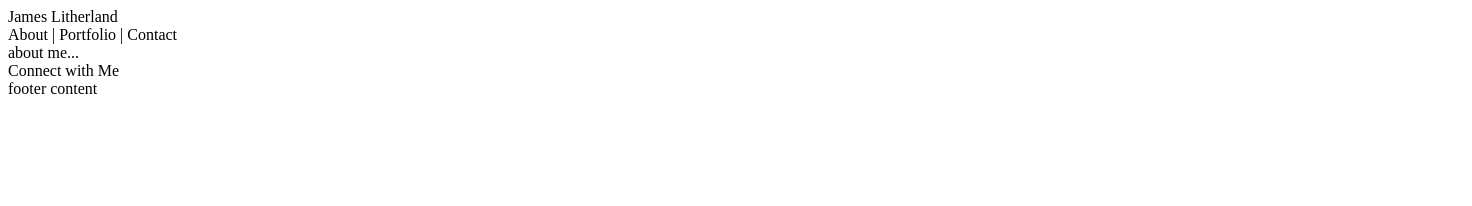
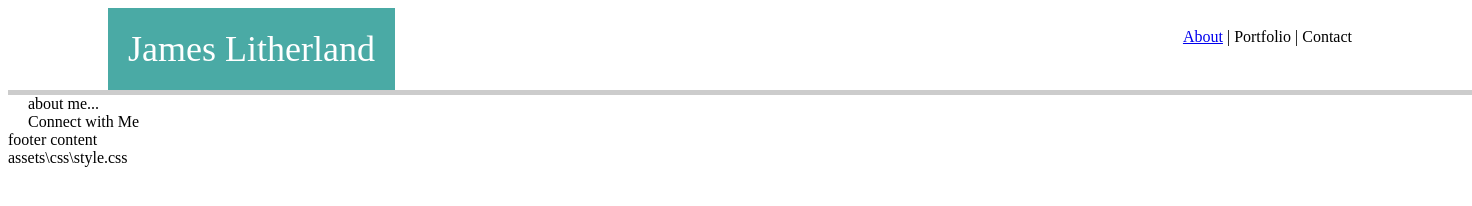
Before and after one commit to jamlith/Basic-Portfolio, a plain HTML site: page index.html in a window 1280 px wide. Shown: the whole page, 1472 px wide, since content can reach past the window. Drawn offline with Linux system fonts and the light colour scheme.

Commit message:
messing around

```diff
--- a/assets/css/style.css
+++ b/assets/css/style.css
@@ -0,0 +1,29 @@
+#header {
+  width: 100%;
+  margin: 0;
+padding: 0 100px 0 100px;
+overflow: auto;
+border: #cccccc;
+border-bottom-width: thick;
+border-bottom-style: solid;
+
+}
+#namebox {
+  margin: 0 0 0 100;
+  padding: 20px;
+  background-color: #4aaaa5;
+  color: #ffffff;
+  font-size: 36px;
+  align-content: center;
+  float: left;
+}
+#menu {
+  padding: 20px;
+  float: right;
+	right: 100px;
+}
+#main {
+	width: 100%;
+	overflow:auto;
+	padding-left: 20px;
+}
--- a/index.html
+++ b/index.html
@@ -1,6 +1,37 @@
 <!DOCTYPE html>
 <HTML>
-<link ref="stylesheet" href="./assets/css/style.css">
+<style>
+#header {
+  width: 100%;
+  margin: 0;
+padding: 0 100px 0 100px;
+overflow: auto;
+border: #cccccc;
+border-bottom-width: thick;
+border-bottom-style: solid;
+
+}
+#namebox {
+  margin: 0 0 0 100;
+  padding: 20px;
+  background-color: #4aaaa5;
+  color: #ffffff;
+  font-size: 36px;
+  align-content: center;
+  float: left;
+}
+#menu {
+  padding: 20px;
+  float: right;
+	right: 100px;
+}
+#main {
+	width: 100%;
+	overflow:auto;
+	padding-left: 20px;
+}
+
+</style>
 <head>
 	<title>James Litherland: About me</title>
 </head>
@@ -10,15 +41,15 @@
 			James Litherland
 		</div>
 		<div id="menu">
-			About | Portfolio | Contact
+			<a href="google.com">About</a> | Portfolio | Contact
 		</div>
 	</div>
 	<div id="main">
 		<div id="content">
-		about me...
+			about me...
 		</div>
 		<div id="connect">
-		Connect with Me
+			Connect with Me
 		</div>
 	</div>
 	<div id="footer">
@@ -26,3 +57,4 @@
 	</div>
 </body>
 </html>
+assets\css\style.css
```
